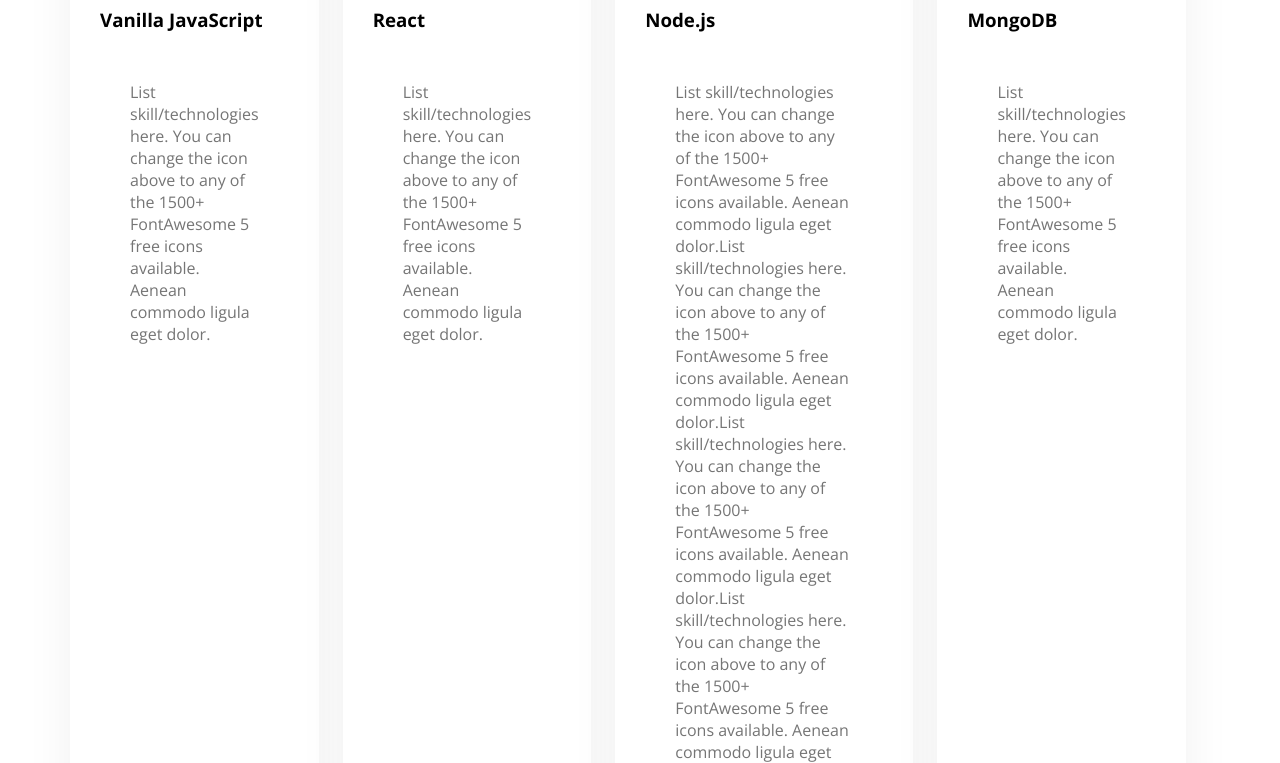
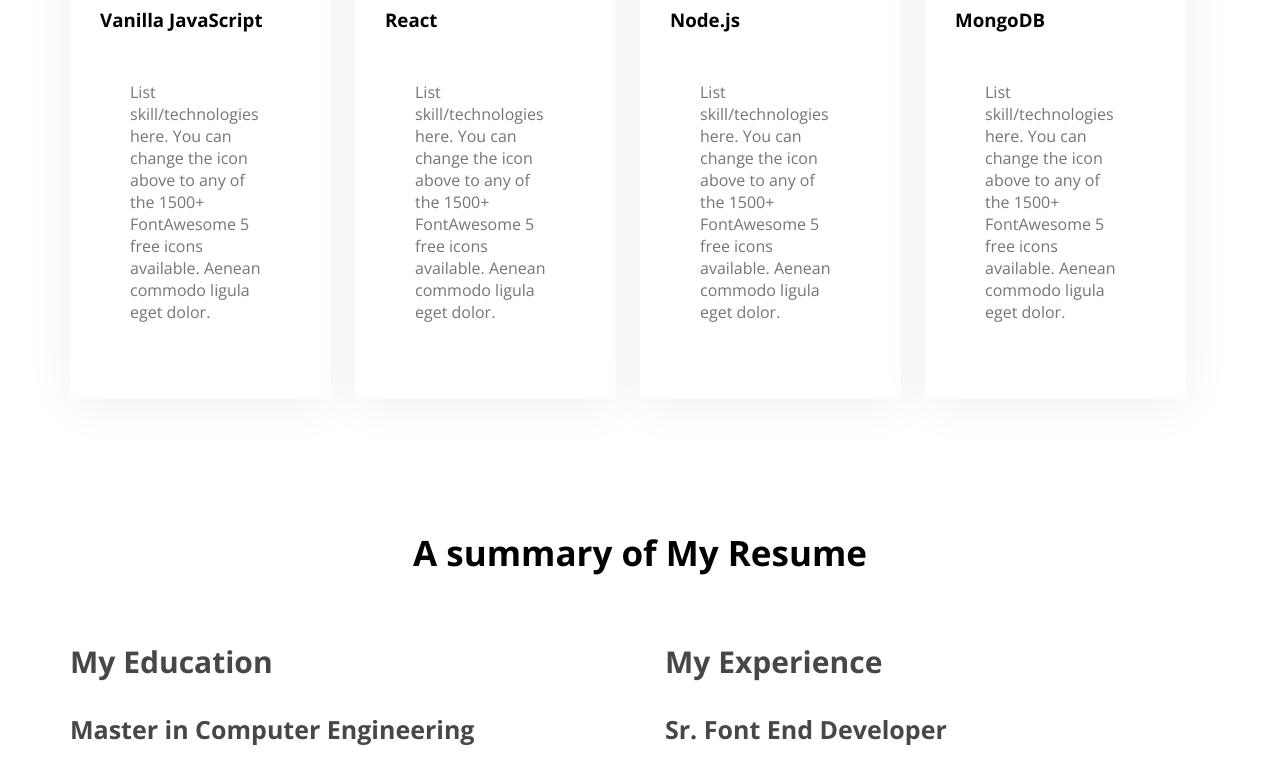
Before and after one commit to abdullah-al-marjuc-talha/web-developer-portfolio, a plain HTML site: page index.html in a window 1280 px wide. Shown: the part 2021-2784 px from the top of the page. Drawn offline with nearby package versions, Linux system fonts and the light colour scheme.

Commit message:
node js correction

```diff
--- a/index.html
+++ b/index.html
@@ -118,15 +118,7 @@
                     <img src="images/icons/nodejs.png" alt="">
                     <h3 class="skill-title">Node.js</h3>
                     <p class="skill-description">List skill/technologies here. You can change the icon above to any of
-                        the 1500+ FontAwesome 5 free icons available. Aenean commodo ligula eget dolor.List
-                        skill/technologies here. You can change the icon above to any of the 1500+ FontAwesome 5 free
-                        icons available. Aenean commodo ligula eget dolor.List skill/technologies here. You can change
-                        the icon above to any of the 1500+ FontAwesome 5 free icons available. Aenean commodo ligula
-                        eget dolor.List skill/technologies here. You can change the icon above to any of the 1500+
-                        FontAwesome 5 free icons available. Aenean commodo ligula eget dolor.List skill/technologies
-                        here. You can change the icon above to any of the 1500+ FontAwesome 5 free icons available.
-                        Aenean commodo ligula eget dolor.List skill/technologies here. You can change the icon above to
-                        any of the 1500+ FontAwesome 5 free icons available. Aenean commodo ligula eget dolor.</p>
+                        the 1500+ FontAwesome 5 free icons available. Aenean commodo ligula eget dolor.</p>
                 </div>
                 <div class="skill">
                     <img src="images/icons/mongo.png" alt="">
```
